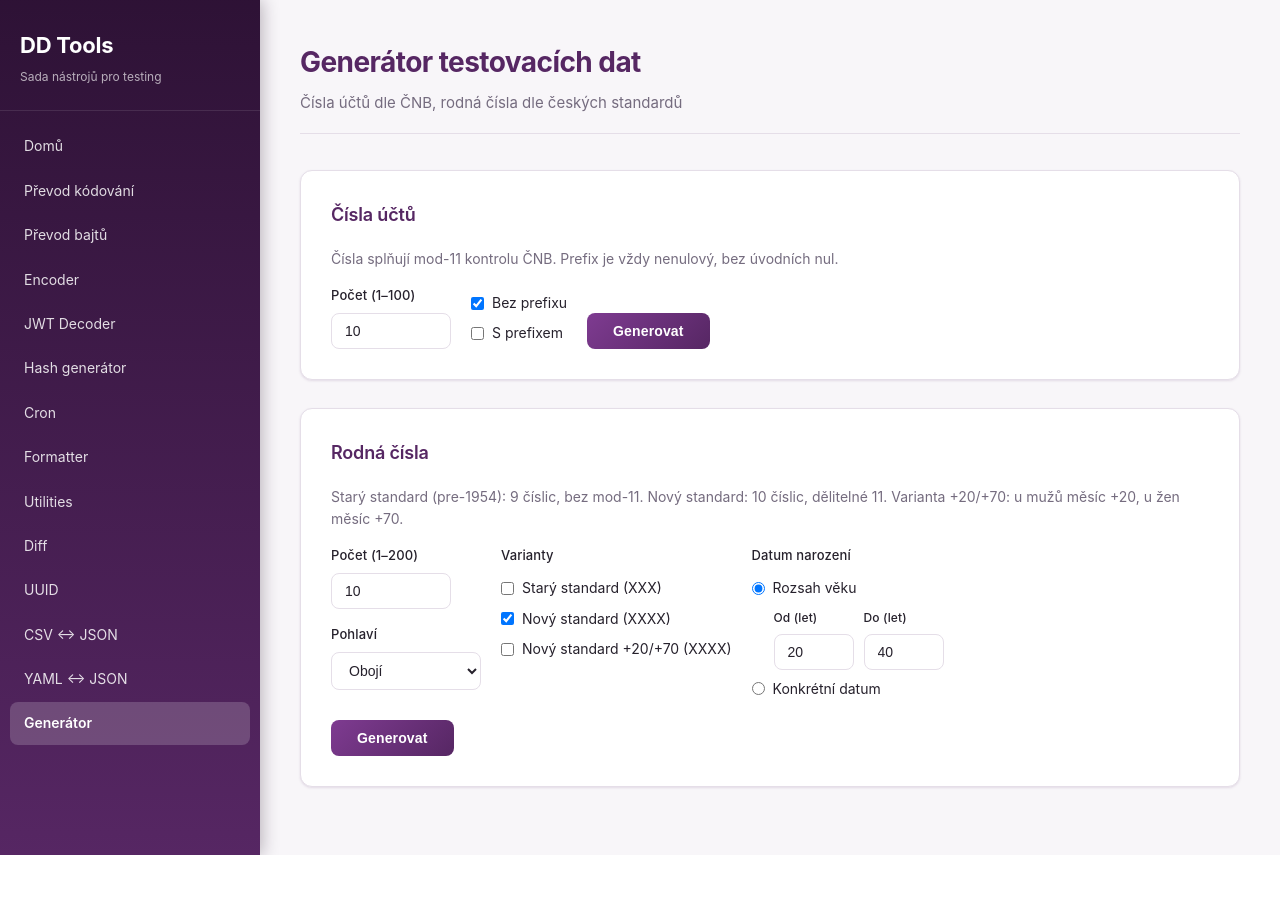
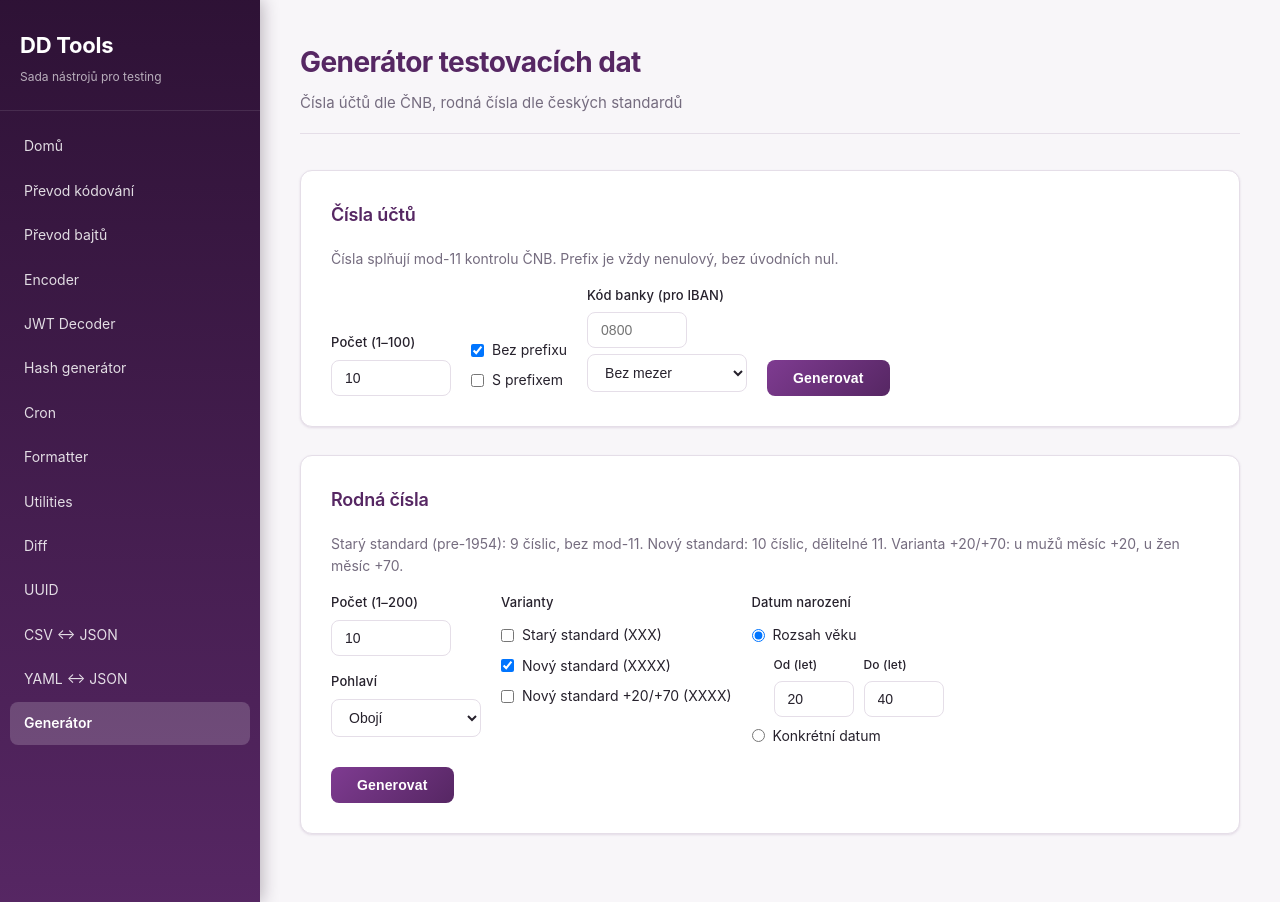
Before and after one commit to Tupoun/dd-tools, a Flask app: page /generator in a window 1280 px wide. Before the commit the page ends 855 px from the top, so only its background shows below. Run offline with Flask 3, Linux system fonts and the light colour scheme; parts of the project's set-up code (start-up, migrations or seed data) failed here and were passed over.

Commit message:
feat: IBAN generator + timestamp unit/timezone support (#7)
* feat: add IBAN generator and timestamp unit/timezone support

Generator: add generate_iban() (CZ MOD-97), format_iban(), extend
generate_account_numbers() with bank_code + iban_format params; results
include {'account', 'iban'} dicts when bank_code is provided. Template
shows dual-column account/IBAN output with client-side 4-digit validation.

Utilities: timestamp_to_datetime() accepts unit (s/ms/us); datetime_to_timestamp()
accepts unit + timezone_name via ZoneInfo, empty input defaults to now(),
returns {'value', 'unit', 'timezone'} dict. Template adds unit selects to
both forms, auto-detects browser timezone via Intl API, datetime field is
now optional.

Co-Authored-By: Claude Sonnet 4.6 <noreply@anthropic.com>

* fix: validate bank_code server-side and normalize unit in timestamp functions

Agent-Logs-Url: https://github.com/Tupoun/dd-tools/sessions/5031b1a3-6289-4805-9989-3c18ac662687

Co-authored-by: Tupoun <5514054+Tupoun@users.noreply.github.com>

---------

Co-authored-by: Claude Sonnet 4.6 <noreply@anthropic.com>
Co-authored-by: copilot-swe-agent[bot] <198982749+Copilot@users.noreply.github.com>

```diff
--- a/app.py
+++ b/app.py
@@ -350,14 +350,17 @@ def utilities_page():
 
         if action == 'ts_to_dt':
             ts = request.form.get('timestamp', '')
-            form_data = {'action': action, 'timestamp': ts}
-            output, error = utilities.timestamp_to_datetime(ts)
+            unit = request.form.get('unit', 's')
+            form_data = {'action': action, 'timestamp': ts, 'unit': unit}
+            output, error = utilities.timestamp_to_datetime(ts, unit=unit)
             ts_result = {'output': output, 'error': error, 'direction': 'to_dt'}
 
         elif action == 'dt_to_ts':
             dt_str = request.form.get('datetime', '')
-            form_data = {'action': action, 'datetime': dt_str}
-            output, error = utilities.datetime_to_timestamp(dt_str)
+            unit = request.form.get('unit', 's')
+            timezone_name = request.form.get('timezone', 'UTC')
+            form_data = {'action': action, 'datetime': dt_str, 'unit': unit, 'timezone': timezone_name}
+            output, error = utilities.datetime_to_timestamp(dt_str, unit=unit, timezone_name=timezone_name)
             ts_result = {'output': output, 'error': error, 'direction': 'to_ts'}
 
         elif action == 'json_unescape':
@@ -500,13 +503,20 @@ def generator_page():
                 count = 0
             with_prefix = bool(request.form.get('acc_with_prefix'))
             without_prefix = bool(request.form.get('acc_without_prefix'))
+            bank_code = request.form.get('bank_code', '').strip()
+            iban_format = request.form.get('iban_format', 'plain')
             form_data = {
                 'action': action,
                 'acc_count': count,
                 'acc_with_prefix': with_prefix,
                 'acc_without_prefix': without_prefix,
+                'bank_code': bank_code,
+                'iban_format': iban_format,
             }
-            output, error = generator.generate_account_numbers(count, with_prefix, without_prefix)
+            output, error = generator.generate_account_numbers(
+                count, with_prefix, without_prefix,
+                bank_code=bank_code, iban_format=iban_format
+            )
             acc_result = {'output': output, 'error': error}
 
         elif action == 'generate_birth_numbers':
--- a/libs/generator.py
+++ b/libs/generator.py
@@ -2,6 +2,7 @@
 Generátor testovacích dat: čísla účtů dle ČNB, rodná čísla dle českých standardů
 """
 
+import re
 import random
 from datetime import date, timedelta
 
@@ -34,17 +35,42 @@ def _generate_account_part(min_len, max_len):
     return None
 
 
-def generate_account_numbers(count, with_prefix, without_prefix):
+def generate_iban(account_number, prefix, bank_code):
+    """Vygeneruje IBAN pro CZ bankovní účet (MOD-97)."""
+    bank_padded = str(bank_code).zfill(4)
+    prefix_padded = str(prefix).zfill(6)
+    account_padded = str(account_number).zfill(10)
+    basic = bank_padded + prefix_padded + account_padded
+    rearranged = basic + 'CZ00'
+    numeric_str = ''.join(str(ord(ch) - ord('A') + 10) if ch.isalpha() else ch for ch in rearranged)
+    check = 98 - (int(numeric_str) % 97)
+    return f'CZ{check:02d}{basic}'
+
+
+def format_iban(iban, grouped=False):
+    """Formátuje IBAN; grouped=True oddělí každé 4 znaky mezerou."""
+    if grouped:
+        return ' '.join(iban[i:i+4] for i in range(0, len(iban), 4))
+    return iban
+
+
+def generate_account_numbers(count, with_prefix, without_prefix, bank_code=None, iban_format='plain'):
     """
     Vygeneruje čísla účtů.
 
     Vrátí (result, error) kde result = {'with_prefix': [...], 'without_prefix': [...]}.
+    Pokud je bank_code zadán, položky jsou dicty {'account': ..., 'iban': ...},
+    jinak prosté stringy (zpětná kompatibilita).
     """
     if not with_prefix and not without_prefix:
         return None, 'Zvol alespoň jednu variantu.'
     if not (1 <= count <= 100):
         return None, 'Počet musí být v rozmezí 1–100.'
 
+    if bank_code and not re.fullmatch(r'\d{4}', str(bank_code)):
+        return None, 'Kód banky musí mít přesně 4 číslice (0–9).'
+
+    use_iban = bool(bank_code)
     result = {'with_prefix': [], 'without_prefix': []}
 
     for _ in range(count):
@@ -52,14 +78,22 @@ def generate_account_numbers(count, with_prefix, without_prefix):
             acc = _generate_account_part(6, 10)
             if not acc:
                 return None, 'Generování čísla účtu selhalo, zkus to znovu.'
-            result['without_prefix'].append(acc)
+            if use_iban:
+                iban = format_iban(generate_iban(acc, 0, bank_code), grouped=(iban_format == 'grouped'))
+                result['without_prefix'].append({'account': acc, 'iban': iban})
+            else:
+                result['without_prefix'].append(acc)
 
         if with_prefix:
             acc = _generate_account_part(6, 10)
             prefix = _generate_account_part(2, 6)
             if not acc or not prefix:
                 return None, 'Generování čísla účtu selhalo, zkus to znovu.'
-            result['with_prefix'].append(f'{prefix}-{acc}')
+            if use_iban:
+                iban = format_iban(generate_iban(acc, prefix, bank_code), grouped=(iban_format == 'grouped'))
+                result['with_prefix'].append({'account': f'{prefix}-{acc}', 'iban': iban})
+            else:
+                result['with_prefix'].append(f'{prefix}-{acc}')
 
     return result, None
 
--- a/templates/generator.html
+++ b/templates/generator.html
@@ -35,7 +35,20 @@
                     S prefixem
                 </label>
             </div>
-            <div><button class="btn btn-primary">Generovat</button></div>
+            <div style="display: flex; flex-direction: column; gap: 6px; padding-bottom: 4px;">
+                <label class="form-label" style="margin-bottom: 0;">Kód banky (pro IBAN)</label>
+                <input type="text" name="bank_code" id="bank-code-input" class="form-control"
+                    placeholder="0800" maxlength="4" style="width: 100px;"
+                    value="{{ form_data.bank_code if form_data.action == 'generate_accounts' else '' }}">
+                <span id="bank-code-error" style="color: var(--danger, #dc3545); font-size: 12px; display: none;">
+                    Kód banky musí mít přesně 4 číslice.
+                </span>
+                <select name="iban_format" class="form-control" style="width: 160px;">
+                    <option value="plain" {% if form_data.action != 'generate_accounts' or form_data.iban_format != 'grouped' %}selected{% endif %}>Bez mezer</option>
+                    <option value="grouped" {% if form_data.action == 'generate_accounts' and form_data.iban_format == 'grouped' %}selected{% endif %}>Skupiny po 4</option>
+                </select>
+            </div>
+            <div style="align-self: flex-end;"><button class="btn btn-primary" id="acc-submit-btn">Generovat</button></div>
         </div>
     </form>
 
@@ -43,17 +56,44 @@
         {% if acc_result.error %}
         <div class="alert alert-error" style="margin-top: 15px;">{{ acc_result.error }}</div>
         {% else %}
+        {% set use_iban = form_data.bank_code is defined and form_data.bank_code %}
         <div style="display: flex; gap: 20px; margin-top: 20px; flex-wrap: wrap;">
             {% if acc_result.output.without_prefix %}
             <div style="flex: 1; min-width: 200px;">
                 <label class="form-label">Bez prefixu ({{ acc_result.output.without_prefix | length }} ks)</label>
+                {% if use_iban %}
+                <div style="display: flex; gap: 15px;">
+                    <div style="flex: 1;">
+                        <label class="form-label" style="font-size: 12px;">Číslo účtu</label>
+                        <pre class="result-pre" style="background: var(--bg-light); padding: 15px; border-radius: 4px; font-size: 14px;">{{ acc_result.output.without_prefix | map(attribute='account') | join('\n') }}</pre>
+                    </div>
+                    <div style="flex: 1;">
+                        <label class="form-label" style="font-size: 12px;">IBAN</label>
+                        <pre class="result-pre" style="background: var(--bg-light); padding: 15px; border-radius: 4px; font-size: 14px;">{{ acc_result.output.without_prefix | map(attribute='iban') | join('\n') }}</pre>
+                    </div>
+                </div>
+                {% else %}
                 <pre class="result-pre" style="background: var(--bg-light); padding: 15px; border-radius: 4px; font-size: 14px;">{{ acc_result.output.without_prefix | join('\n') }}</pre>
+                {% endif %}
             </div>
             {% endif %}
             {% if acc_result.output.with_prefix %}
             <div style="flex: 1; min-width: 200px;">
                 <label class="form-label">S prefixem ({{ acc_result.output.with_prefix | length }} ks)</label>
+                {% if use_iban %}
+                <div style="display: flex; gap: 15px;">
+                    <div style="flex: 1;">
+                        <label class="form-label" style="font-size: 12px;">Číslo účtu</label>
+                        <pre class="result-pre" style="background: var(--bg-light); padding: 15px; border-radius: 4px; font-size: 14px;">{{ acc_result.output.with_prefix | map(attribute='account') | join('\n') }}</pre>
+                    </div>
+                    <div style="flex: 1;">
+                        <label class="form-label" style="font-size: 12px;">IBAN</label>
+                        <pre class="result-pre" style="background: var(--bg-light); padding: 15px; border-radius: 4px; font-size: 14px;">{{ acc_result.output.with_prefix | map(attribute='iban') | join('\n') }}</pre>
+                    </div>
+                </div>
+                {% else %}
                 <pre class="result-pre" style="background: var(--bg-light); padding: 15px; border-radius: 4px; font-size: 14px;">{{ acc_result.output.with_prefix | join('\n') }}</pre>
+                {% endif %}
             </div>
             {% endif %}
         </div>
@@ -175,6 +215,17 @@
 </div>
 
 <script>
+document.getElementById('acc-submit-btn').closest('form').addEventListener('submit', function(e) {
+    var bankCode = document.getElementById('bank-code-input').value.trim();
+    var errEl = document.getElementById('bank-code-error');
+    if (bankCode && !/^\d{4}$/.test(bankCode)) {
+        e.preventDefault();
+        errEl.style.display = 'inline';
+    } else {
+        errEl.style.display = 'none';
+    }
+});
+
 function toggleDateMode(mode) {
     var rangeSection = document.getElementById('section-range');
     var specificSection = document.getElementById('section-specific');
```
Also changed, not shown: libs/utilities.py (+38 -9 lines), templates/utilities.html (+31 -6 lines).
